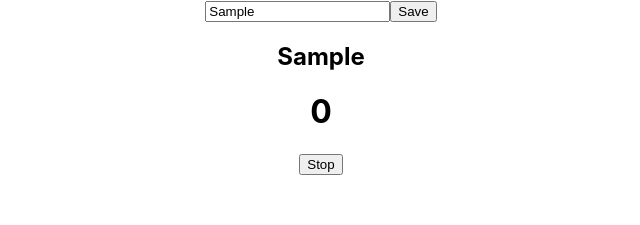
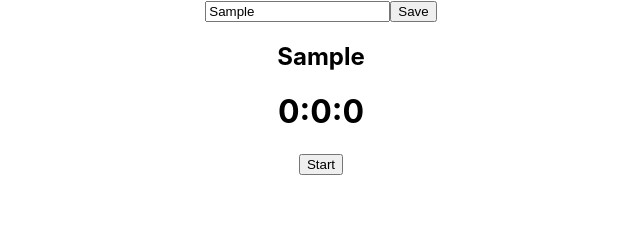
Before and after one commit to mcdott/3340TimersTutorial, a React (Create React App) app in the folder timers-tutorial/: page / in a window 1280 px wide. Both pictures are taken after typing "Sample" into the empty fields and a click on the button "Save". Shown: the top 225 px of the page, without its empty margins (319-959 px from the left). Built offline with nearby package versions, Linux system fonts and the light colour scheme.

Commit message:
Adds timer functionality

```diff
--- a/timers-tutorial/src/app/app.js
+++ b/timers-tutorial/src/app/app.js
@@ -1,8 +1,18 @@
 import { configureStore } from "@reduxjs/toolkit";
 import timersReducer from "../features/timers/timersSlice";
+import { update } from "../features/timers/timersSlice";
 
 export const store = configureStore({
   reducer: {
     timers: timersReducer,
   },
 });
+
+let lastUpdateTime = Date.now();
+
+setInterval(() => {
+  const now = Date.now();
+  const deltaTime = now - lastUpdateTime;
+  lastUpdateTime = now;
+  store.dispatch(update(deltaTime));
+}, 500);
--- a/timers-tutorial/src/components/TimerView.js
+++ b/timers-tutorial/src/components/TimerView.js
@@ -1,6 +1,16 @@
 import React from "react";
 import { useDispatch } from "react-redux";
 import { toggleTimer } from "../features/timers/timersSlice";
+
+function formatTime(time) {
+  const totalSeconds = Math.floor(time / 1000);
+  const totalMinutes = Math.floor(totalSeconds / 60);
+  const hours = Math.floor(totalMinutes / 60);
+  const minutes = totalMinutes % 60;
+  const seconds = totalSeconds % 60;
+
+  return `${hours}:${minutes}:${seconds}`;
+}
 
 export default function TimerView({ index, name, time, isRunning }) {
   const dispatch = useDispatch();
@@ -8,9 +18,9 @@ export default function TimerView({ index, name, time, isRunning }) {
   return (
     <div>
       <h2>{name}</h2>
-      <h1>{time}</h1>
+      <h1>{formatTime(time)}</h1>
       <button onClick={() => dispatch(toggleTimer(index))}>
-        {isRunning ? "Start" : "Stop"}
+        {isRunning ? "Stop" : "Start"}
       </button>
     </div>
   );
--- a/timers-tutorial/src/features/timers/timersSlice.js
+++ b/timers-tutorial/src/features/timers/timersSlice.js
@@ -17,10 +17,18 @@ export const timersSlice = createSlice({
       state.value[action.payload].isRunning =
         !state.value[action.payload].isRunning;
     },
+
+    update: (state, action) => {
+      state.value.forEach((timer) => {
+        if (timer.isRunning) {
+          timer.time += action.payload;
+        }
+      });
+    },
   },
 });
 
 // Action creators are generated for each case reducer function
-export const { addTimer, toggleTimer } = timersSlice.actions;
+export const { addTimer, toggleTimer, update } = timersSlice.actions;
 
 export default timersSlice.reducer;
```
